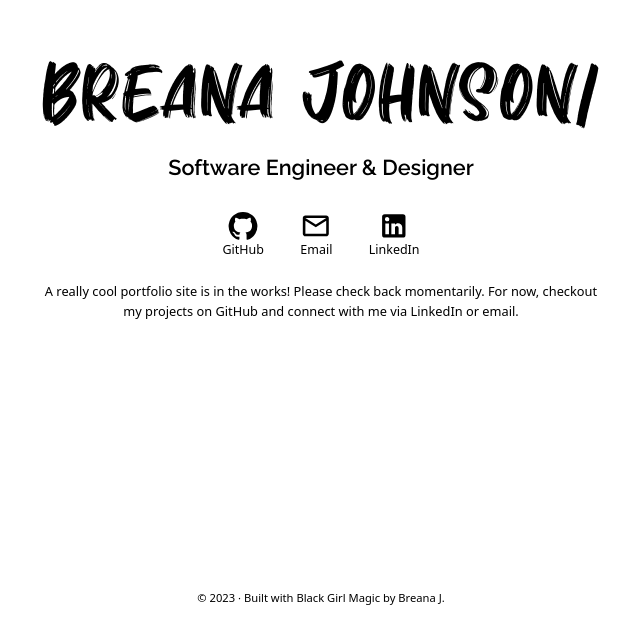
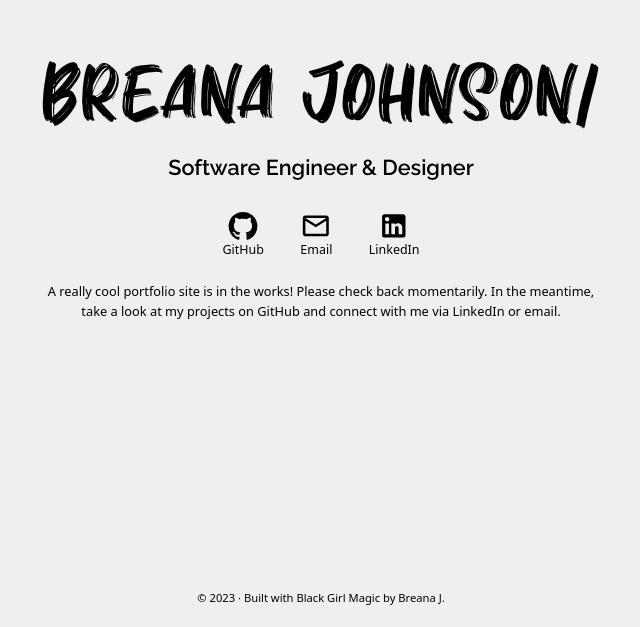
Before and after one commit to bjohnson122/placeholder, a Next.js app: page / in a window 1280 px wide. Shown: the part 173-800 px from the top of the page, without its empty margins (319-959 px from the left). Built offline with nearby package versions, Linux system fonts and the light colour scheme.

Commit message:
updated bg color

```diff
--- a/src/components/loader/Loader.js
+++ b/src/components/loader/Loader.js
@@ -41,7 +41,7 @@ const loaderSmallTextAnimation = {
 
 export default function Loader() {
   return (
-    <div className="h-full">
+    <div className="h-screen bg-[#EFEFEF]">
       <Meta />
       {/* containter */}
       <div className="text-center w-full p-5 pt-[calc(100vh/3.5)]">
@@ -117,13 +117,34 @@ export default function Loader() {
         className="text-center justify-center text-[.8rem] sm:w-1/2 items-center p-9 sm:mr-[25vw] sm:ml-[25vw] pt-[2vh] "
       >
         A really cool portfolio site is in the works! Please check back
-        momentarily. For now, checkout my projects on GitHub and connect with me
-        via LinkedIn or email.
+        momentarily. In the meantime, take a look at my projects on{" "}
+        <a
+          href="https://github.com/bjohnson122"
+          target="_blank"
+          rel="noopener noreferrer"
+        >
+          GitHub
+        </a>{" "}
+        and connect with me via{" "}
+        <a
+          href="https://linkedin.com/in/breanaj"
+          target="_blank"
+          rel="noopener noreferrer"
+        >
+          LinkedIn
+        </a>{" "}
+        or{" "}
+        <a
+          href="mailto:brecjohnson@gmail.com"
+          target="_blank"
+          rel="noopener noreferrer"
+        >
+          email
+        </a>
+        .
       </motion.div>
-      <motion.div className="text-[0.7rem]"
-        {...loaderSmallTextAnimation}
-      >
-       <Footer/>
+      <motion.div className="text-[0.7rem]" {...loaderSmallTextAnimation}>
+        <Footer />
       </motion.div>
     </div>
   );
```
Also changed, not shown: src/pages/_app.js (+0 -8 lines).
